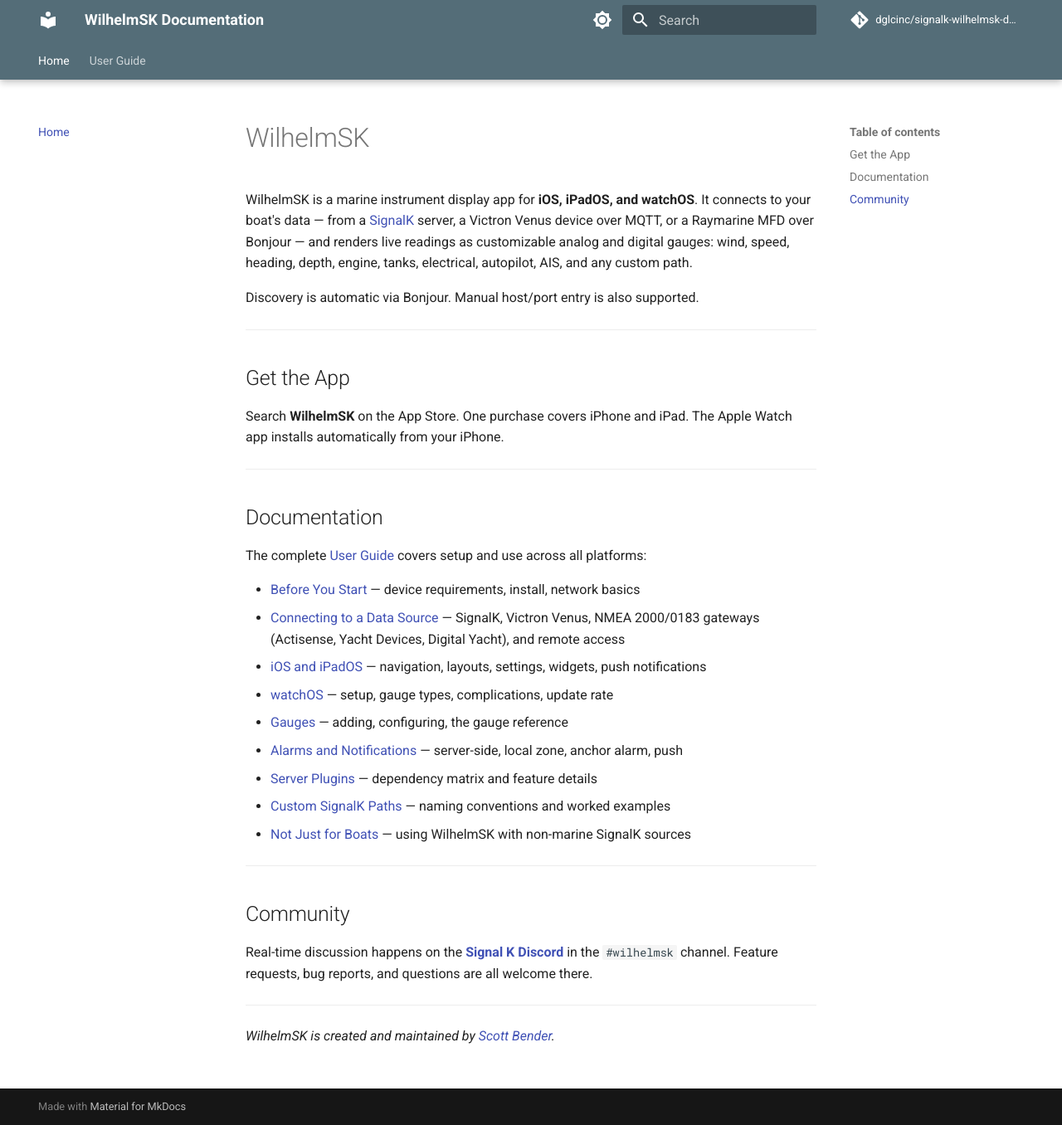
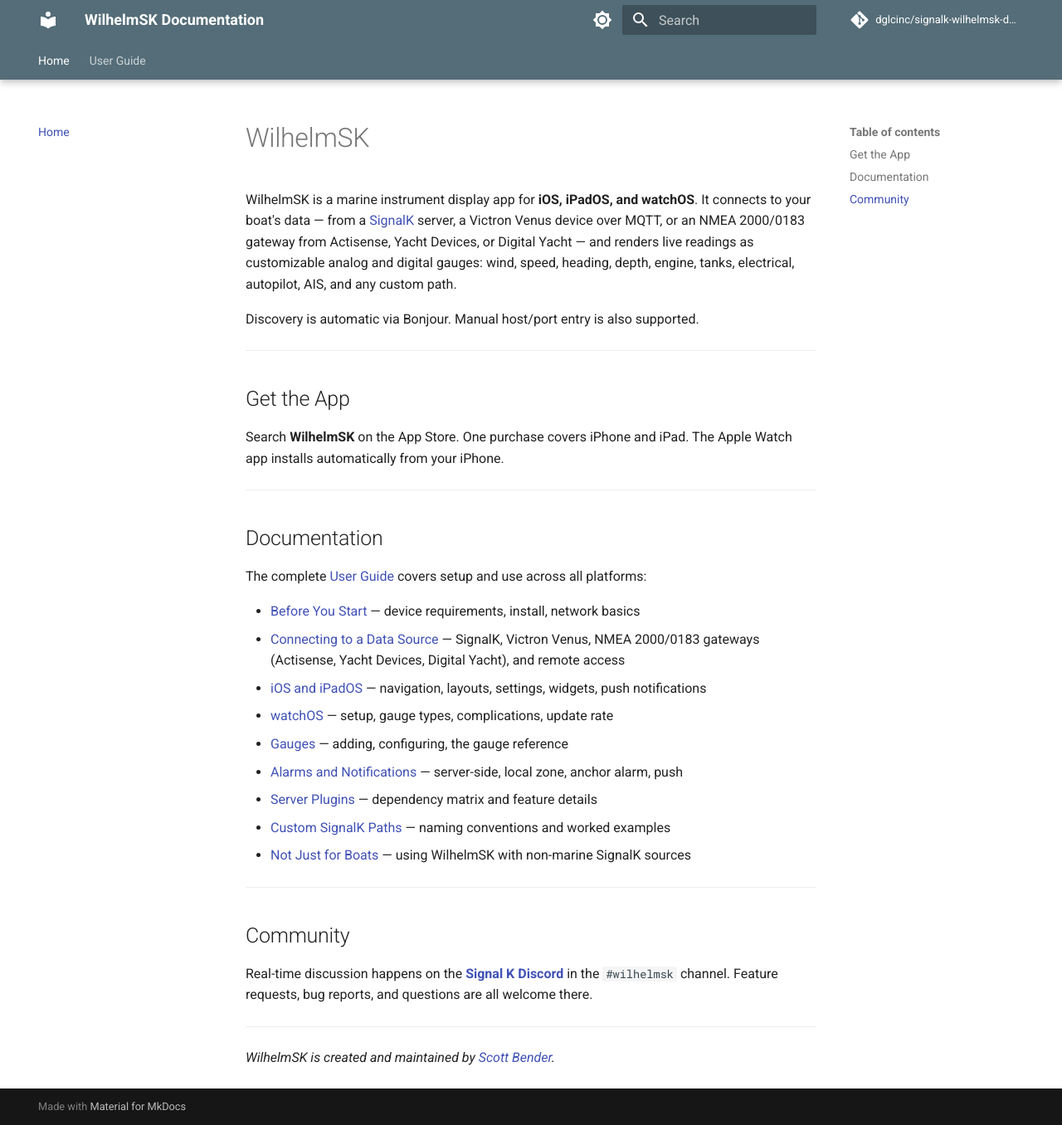
Before and after one commit to dglcinc/signalk-wilhelmsk-docs, an MkDocs documentation site: the page built from docs/index.md, in a window 1280 px wide and 1356 px high. Shown: the whole window at 83% size. Built offline with MkDocs 1.6.1 and Material for MkDocs 9.7.7, drawn with Linux system fonts in a browser that asks for light colours; comment, search, counter and statistics services are not loaded.

Commit message:
docs: clean up missed Raymarine and MFD references (#13)
Home page intro still named Raymarine MFD as a data source after the
earlier picker-rewrite landed. Plus two more references in the user
guide that became inconsistent once Raymarine was dropped as a source:

- docs/index.md intro: replace "or a Raymarine MFD over Bonjour" with
  the gateway-vendor list (Actisense / Yacht Devices / Digital Yacht).
- docs/user-guide.md (watchOS section, line ~830): generalize the
  "Victron and Raymarine connections require the phone" line to cover
  all non-SignalK connections (Victron, Actisense W2K, YDWG, Digital
  Yacht RAW, generic NMEA 0183).
- docs/user-guide.md (gauge reference table, charts row): remove the
  "Raymarine MFD | Mirrors a Raymarine MFD display" row — the gauge
  required the MFD connection that's no longer a documented source.

Left alone (these are about the Raymarine *autopilot* peripheral, not
the MFD as a data source — still legitimately documented):
- AutoPilotControl gauge requires the signalk-raymarine-autopilot
  plugin
- Server Plugins matrix row for signalk-raymarine-autopilot
- Description of the autopilot plugin under Feature Details

plugin/public/ rebuilt for the verify-plugin-docs CI guard.

Co-authored-by: Claude Opus 4.7 (1M context) <noreply@anthropic.com>

```diff
--- a/docs/index.md
+++ b/docs/index.md
@@ -1,6 +1,6 @@
 # WilhelmSK
 
-WilhelmSK is a marine instrument display app for **iOS, iPadOS, and watchOS**. It connects to your boat's data — from a [SignalK](https://signalk.org) server, a Victron Venus device over MQTT, or a Raymarine MFD over Bonjour — and renders live readings as customizable analog and digital gauges: wind, speed, heading, depth, engine, tanks, electrical, autopilot, AIS, and any custom path.
+WilhelmSK is a marine instrument display app for **iOS, iPadOS, and watchOS**. It connects to your boat's data — from a [SignalK](https://signalk.org) server, a Victron Venus device over MQTT, or an NMEA 2000/0183 gateway from Actisense, Yacht Devices, or Digital Yacht — and renders live readings as customizable analog and digital gauges: wind, speed, heading, depth, engine, tanks, electrical, autopilot, AIS, and any custom path.
 
 Discovery is automatic via Bonjour. Manual host/port entry is also supported.
 
--- a/plugin/public/index.html
+++ b/plugin/public/index.html
@@ -515,7 +515,7 @@
 
 
 <h1 id="wilhelmsk">WilhelmSK<a class="headerlink" href="#wilhelmsk" title="Permanent link">&para;</a></h1>
-<p>WilhelmSK is a marine instrument display app for <strong>iOS, iPadOS, and watchOS</strong>. It connects to your boat's data — from a <a href="https://signalk.org">SignalK</a> server, a Victron Venus device over MQTT, or a Raymarine MFD over Bonjour — and renders live readings as customizable analog and digital gauges: wind, speed, heading, depth, engine, tanks, electrical, autopilot, AIS, and any custom path.</p>
+<p>WilhelmSK is a marine instrument display app for <strong>iOS, iPadOS, and watchOS</strong>. It connects to your boat's data — from a <a href="https://signalk.org">SignalK</a> server, a Victron Venus device over MQTT, or an NMEA 2000/0183 gateway from Actisense, Yacht Devices, or Digital Yacht — and renders live readings as customizable analog and digital gauges: wind, speed, heading, depth, engine, tanks, electrical, autopilot, AIS, and any custom path.</p>
 <p>Discovery is automatic via Bonjour. Manual host/port entry is also supported.</p>
 <hr />
 <h2 id="get-the-app">Get the App<a class="headerlink" href="#get-the-app" title="Permanent link">&para;</a></h2>
--- a/plugin/public/user-guide/index.html
+++ b/plugin/public/user-guide/index.html
@@ -2644,7 +2644,7 @@ The format is JSON. Open it in any text editor. The top-level <code>layout</code
 <h3 id="known-quirks">Known Quirks<a class="headerlink" href="#known-quirks" title="Permanent link">&para;</a></h3>
 <p><strong>Watch goes blank if phone is out of range.</strong> If you move beyond Bluetooth range and the phone is not on the same Wi-Fi network, the watch stops receiving updates. The freshness indicator will change color. Data from before the connection dropped remains visible but frozen.</p>
 <p><strong>Phone must be awake for the first sync.</strong> The WCSession-based configuration push requires the phone to be active. If you open the watch app and the phone is asleep, the gauge layout may not load until the phone wakes.</p>
-<p><strong>Victron and Raymarine connections always require the phone.</strong> The watch app routes all non-SignalK data through the phone — it cannot speak Venus MQTT or Raymarine protocols directly. The phone must be reachable for these connections to work on the watch.</p>
+<p><strong>Non-SignalK connections always require the phone.</strong> The watch app routes all non-SignalK data (Victron MQTT, Actisense W2K, Yacht Devices YDWG, Digital Yacht RAW, generic NMEA 0183) through the phone — it cannot speak those protocols directly. The phone must be reachable for these connections to work on the watch.</p>
 <p><strong>SignalK connections also route through the phone.</strong> The watch uses the auth token and connection details obtained from the phone. If the phone is unreachable, the watch cannot fetch data from the server even if both are on the same Wi-Fi network.</p>
 <hr />
 <h2 id="gauges">Gauges<a class="headerlink" href="#gauges" title="Permanent link">&para;</a></h2>
@@ -3090,10 +3090,6 @@ The format is JSON. Open it in any text editor. The top-level <code>layout</code
 <tr>
 <td>Freeboard-SK</td>
 <td>Embedded Freeboard-SK web chart — requires server-side Freeboard-SK</td>
-</tr>
-<tr>
-<td>Raymarine MFD</td>
-<td>Mirrors a Raymarine MFD display</td>
 </tr>
 </tbody>
 </table>
```
Also changed, not shown: docs/user-guide.md (+1 -2 lines), 1 other file.
